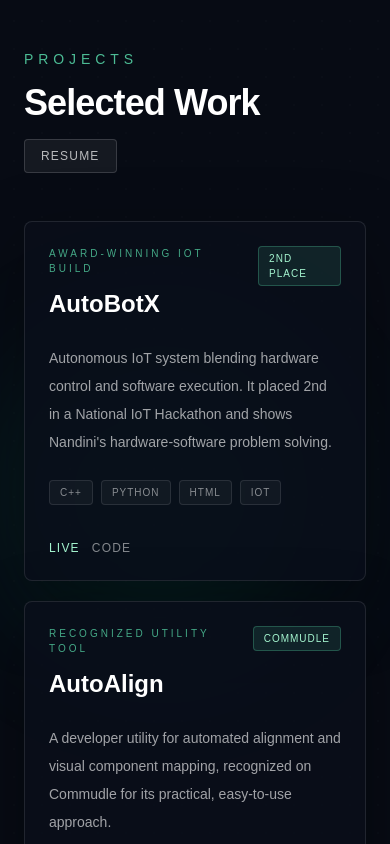
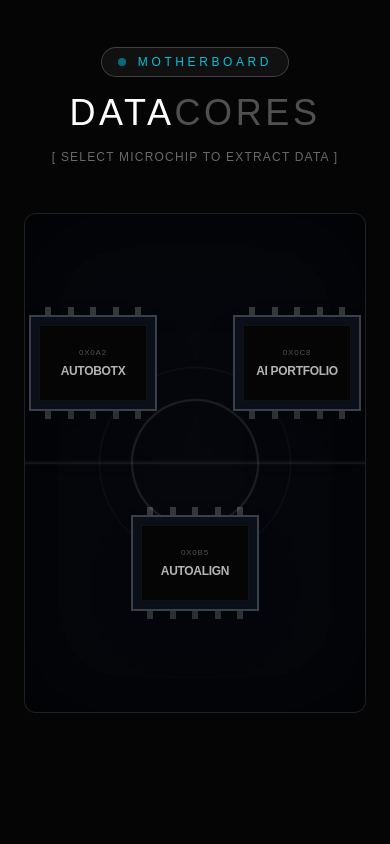
Before and after one commit to nandinigoyaldev/Portfolio, a Next.js app: page / in a window 390 px wide. Shown: the part 4140-4984 px from the top of the page. Built offline with nearby package versions, Linux system fonts and the light colour scheme.

Commit message:
changes.

```diff
--- a/src/components/portfolio/Contact.tsx
+++ b/src/components/portfolio/Contact.tsx
@@ -39,7 +39,7 @@ export default function Contact() {
 
           {/* Right Column: Minimal Form */}
           <div className="flex flex-col bg-white/[0.02] p-8 md:p-12 rounded-[2rem] border border-white/[0.05]">
-            <form className="flex flex-col gap-10 font-light" method="post" action="/api/contact">
+            <form className="flex flex-col gap-10 font-light" method="post" action="https://formspree.io/f/xlgwbqry">
 
               <div className="group relative pt-2">
                 <input
--- a/src/components/portfolio/Projects.tsx
+++ b/src/components/portfolio/Projects.tsx
@@ -1,116 +1,289 @@
+"use client";
+
+import { motion, AnimatePresence } from "framer-motion";
+import * as React from "react";
+
 const projects = [
   {
+    id: "autobotx",
     name: "AutoBotX",
+    type: "HARDWARE-SYS",
     label: "Award-winning IoT build",
     description:
-      "Autonomous IoT system blending hardware control and software execution. It placed 2nd in a National IoT Hackathon and shows Nandini's hardware-software problem solving.",
+      "Autonomous IoT system blending hardware control and software execution. It placed 2nd in a National IoT Hackathon and shows deep hardware-software problem solving and real-time data processing.",
     stack: ["C++", "Python", "HTML", "IoT"],
     live: "https://github.com/goyaljiiiiii/AutoBotX",
     code: "https://github.com/goyaljiiiiii/AutoBotX",
-    highlight: "2nd Place",
+    cpu: "0x0A2",
+    color: "emerald"
   },
   {
+    id: "autoalign",
     name: "AutoAlign",
+    type: "DEV-UTILITY",
     label: "Recognized utility tool",
     description:
-      "A developer utility for automated alignment and visual component mapping, recognized on Commudle for its practical, easy-to-use approach.",
+      "A developer utility for automated alignment and visual component mapping, recognized on Commudle for its practical approach. Dramatically reduces CSS alignment boilerplate.",
     stack: ["TypeScript", "React", "CSS"],
     live: "https://github.com/goyaljiiiiii/AutoAlign",
     code: "https://github.com/goyaljiiiiii/AutoAlign",
-    highlight: "Commudle",
+    cpu: "0x0B5",
+    color: "cyan"
   },
   {
-    name: "Portfolio Assistant",
+    id: "portfolio",
+    name: "AI Portfolio",
+    type: "WEB-APP",
     label: "AI-powered portfolio",
     description:
-      "This portfolio pairs a responsive Next.js experience with an assistant that can answer questions about projects, education, communities, and resume details.",
+      "This portfolio pairs a responsive Next.js experience with a dynamic assistant that can answer questions about projects, education, communities, and resume details in real-time.",
     stack: ["Next.js", "React", "TypeScript", "Tailwind CSS"],
     live: "https://nandini-goyal.netlify.app/",
     code: "https://github.com/goyaljiiiiii/portfolio",
-    highlight: "Live Site",
+    cpu: "0x0C8",
+    color: "fuchsia"
   },
 ];
 
+const colorMap = {
+  emerald: { text: "text-emerald-400", border: "border-emerald-500", bg: "bg-emerald-500", shadow: "shadow-[0_0_20px_rgba(16,185,129,0.5)]" },
+  cyan: { text: "text-cyan-400", border: "border-cyan-500", bg: "bg-cyan-500", shadow: "shadow-[0_0_20px_rgba(6,182,212,0.5)]" },
+  fuchsia: { text: "text-fuchsia-400", border: "border-fuchsia-500", bg: "bg-fuchsia-500", shadow: "shadow-[0_0_20px_rgba(217,70,239,0.5)]" },
+};
+
 export default function Projects() {
+  const [activeId, setActiveId] = React.useState<string | null>(null);
+
+  const activeProject = projects.find(p => p.id === activeId);
+
   return (
-    <section className="relative overflow-hidden bg-[#070b14] px-6 py-24 text-white" id="projects">
-      <div className="pointer-events-none absolute inset-0">
-        <div className="absolute left-0 top-1/4 h-80 w-80 rounded-full bg-emerald-400/10 blur-3xl" />
-        <div className="absolute bottom-0 right-0 h-80 w-80 rounded-full bg-cyan-400/10 blur-3xl" />
-        <div className="absolute inset-0 bg-[radial-gradient(circle_at_center,_rgba(255,255,255,0.045)_1px,_transparent_1px)] [background-size:28px_28px] opacity-25" />
+    <section className="relative bg-[#050505] px-6 py-24 text-white min-h-[90vh] flex flex-col items-center justify-center overflow-hidden" id="projects">
+
+      {/* Deep Circuit Grid Background */}
+      <div className="pointer-events-none absolute inset-0 opacity-20">
+        <div className="absolute inset-0 bg-[linear-gradient(rgba(255,255,255,0.05)_1px,_transparent_1px),_linear-gradient(90deg,_rgba(255,255,255,0.05)_1px,_transparent_1px)] [background-size:30px_30px]" />
+        <div className="absolute inset-0 bg-[radial-gradient(circle_at_center,_transparent_40%,_#050505_100%)]" />
       </div>
 
-      <div className="relative mx-auto max-w-6xl">
-        <div className="mb-12 flex flex-col gap-4 md:flex-row md:items-end md:justify-between">
-          <div>
-            <span className="font-mono text-sm font-medium tracking-[0.35em] text-emerald-300/80">
-              PROJECTS
+      <div className="relative mx-auto w-full max-w-6xl z-10">
+        {/* Header */}
+        <div className="mb-12 flex flex-col items-center text-center">
+          <div className="flex items-center gap-3 mb-4 border border-white/20 px-4 py-1.5 rounded-full bg-white/5 backdrop-blur-sm">
+            <span className="flex h-2 w-2 rounded-sm bg-cyan-500 animate-pulse" />
+            <span className="font-mono text-xs uppercase tracking-[0.3em] text-cyan-400/90">
+              Motherboard
             </span>
-            <h2 className="mt-3 text-4xl font-bold tracking-tight md:text-6xl">Selected Work</h2>
           </div>
-          <a
-            href="/assets/Nandini.pdf"
-            target="_blank"
-            rel="noopener noreferrer"
-            className="w-fit rounded border border-white/15 bg-white/[0.06] px-4 py-2 font-mono text-xs uppercase tracking-widest text-white/70 transition hover:border-emerald-300/40 hover:text-white"
-          >
-            Resume
-          </a>
+          <h2 className="font-mono text-4xl font-light tracking-widest text-white md:text-6xl uppercase">
+            Data<span className="text-white/30">Cores</span>
+          </h2>
+          <p className="mt-4 font-mono text-xs text-white/40 tracking-widest uppercase">
+            [ Select Microchip to extract data ]
+          </p>
         </div>
 
-        <div className="grid gap-5 lg:grid-cols-3">
-          {projects.map((project) => (
-            <article
-              key={project.name}
-              className="group flex min-h-[360px] flex-col rounded-lg border border-white/10 bg-[#0a0f1a]/86 p-6 shadow-[0_24px_70px_rgba(0,0,0,0.35)] transition hover:-translate-y-1 hover:border-emerald-300/35 hover:bg-[#0d1422]"
+        {/* The Circuit Board Area */}
+        <div className="relative w-full h-[500px] md:h-[600px] border border-white/10 bg-[#070b14]/50 backdrop-blur-sm rounded-xl overflow-hidden shadow-[inset_0_0_100px_rgba(0,0,0,0.8)]">
+
+          {/* Main Bus Line */}
+          <div className="absolute top-1/2 left-0 right-0 h-[2px] bg-white/5 -translate-y-1/2" />
+          <div className="absolute top-1/2 left-0 right-0 h-[6px] bg-white/5 -translate-y-1/2 opacity-30" />
+
+          {/* Central Processor Node (Optional visual) */}
+          <div className="absolute top-1/2 left-1/2 -translate-x-1/2 -translate-y-1/2 w-32 h-32 border-2 border-white/10 rounded-full animate-[spin_20s_linear_infinite]" />
+          <div className="absolute top-1/2 left-1/2 -translate-x-1/2 -translate-y-1/2 w-48 h-48 border border-white/5 rounded-full animate-[spin_30s_linear_infinite_reverse]" />
+
+          {/* Render SVG Traces connecting chips to the center bus */}
+          <svg className="absolute inset-0 w-full h-full pointer-events-none z-0">
+            <motion.path
+              d="M 20% 30% L 20% 50%"
+              stroke="rgba(16,185,129,0.3)" strokeWidth="2" fill="none"
+              initial={{ pathLength: 0 }} whileInView={{ pathLength: 1 }} transition={{ duration: 1 }}
+            />
+            <motion.path
+              d="M 50% 70% L 50% 50%"
+              stroke="rgba(6,182,212,0.3)" strokeWidth="2" fill="none"
+              initial={{ pathLength: 0 }} whileInView={{ pathLength: 1 }} transition={{ duration: 1, delay: 0.2 }}
+            />
+            <motion.path
+              d="M 80% 30% L 80% 50%"
+              stroke="rgba(217,70,239,0.3)" strokeWidth="2" fill="none"
+              initial={{ pathLength: 0 }} whileInView={{ pathLength: 1 }} transition={{ duration: 1, delay: 0.4 }}
+            />
+          </svg>
+
+          {/* Chip 1 */}
+          <Microchip
+            project={projects[0]}
+            position={{ left: "20%", top: "30%" }}
+            isActive={activeId === projects[0].id}
+            onClick={() => setActiveId(projects[0].id)}
+          />
+
+          {/* Chip 2 */}
+          <Microchip
+            project={projects[1]}
+            position={{ left: "50%", top: "70%" }}
+            isActive={activeId === projects[1].id}
+            onClick={() => setActiveId(projects[1].id)}
+          />
+
+          {/* Chip 3 */}
+          <Microchip
+            project={projects[2]}
+            position={{ left: "80%", top: "30%" }}
+            isActive={activeId === projects[2].id}
+            onClick={() => setActiveId(projects[2].id)}
+          />
+
+          {/* Massive Expanding Tooltip (Data Core) */}
+          <AnimatePresence>
+            {activeProject && (
+              <motion.div
+                initial={{ opacity: 0, scale: 0.9, y: 20 }}
+                animate={{ opacity: 1, scale: 1, y: 0 }}
+                exit={{ opacity: 0, scale: 0.9, y: 20 }}
+                transition={{ type: "spring", stiffness: 300, damping: 25 }}
+                className="absolute inset-0 z-50 flex items-center justify-center p-6 bg-black/60 backdrop-blur-md"
+                onClick={() => setActiveId(null)} // Click outside to close
               >
-              <div className="mb-6 flex items-start justify-between gap-4">
-                <div>
-                  <div className="font-mono text-[10px] uppercase tracking-[0.3em] text-emerald-300/70">
-                    {project.label}
+                <div
+                  className={`relative w-full max-w-4xl bg-[#0a0f1a]/95 border border-white/20 p-8 md:p-12 shadow-2xl rounded-sm ${colorMap[activeProject.color as keyof typeof colorMap].shadow}`}
+                  onClick={(e) => e.stopPropagation()} // Prevent closing when clicking inside
+                >
+                  <div className={`absolute top-0 left-0 w-full h-1 ${colorMap[activeProject.color as keyof typeof colorMap].bg}`} />
+
+                  {/* Close button */}
+                  <button
+                    onClick={() => setActiveId(null)}
+                    className="absolute top-4 right-4 font-mono text-[10px] text-white/50 hover:text-white uppercase tracking-widest"
+                  >
+                    [ Close ]
+                  </button>
+
+                  <div className="flex flex-col md:flex-row gap-8 md:gap-12">
+
+                    {/* Data Pane */}
+                    <div className="flex-1">
+                      <div className={`mb-2 font-mono text-[10px] tracking-[0.3em] uppercase ${colorMap[activeProject.color as keyof typeof colorMap].text}`}>
+                        {activeProject.label}
                       </div>
-                  <h3 className="mt-3 text-2xl font-bold text-white">{project.name}</h3>
-                </div>
-                <span className="rounded border border-emerald-300/25 bg-emerald-300/10 px-2.5 py-1 font-mono text-[10px] uppercase tracking-widest text-emerald-200">
-                  {project.highlight}
-                </span>
-              </div>
+                      <h3 className="text-3xl md:text-5xl font-bold uppercase tracking-tight text-white mb-6">
+                        {activeProject.name}
+                      </h3>
 
-              <p className="text-sm leading-7 text-white/62">{project.description}</p>
+                      <p className="text-sm md:text-base text-white/70 leading-relaxed mb-8">
+                        {activeProject.description}
+                      </p>
 
-              <div className="mt-6 flex flex-wrap gap-2">
-                {project.stack.map((item) => (
-                  <span
-                    key={item}
-                    className="rounded border border-white/10 bg-white/[0.04] px-2.5 py-1 font-mono text-[10px] uppercase tracking-widest text-white/50"
-                  >
-                    {item}
+                      <div className="flex flex-wrap gap-2 mb-8">
+                        {activeProject.stack.map(s => (
+                          <span key={s} className="border border-white/10 bg-white/[0.05] px-3 py-1 font-mono text-[10px] uppercase tracking-[0.2em] text-white/60">
+                            {s}
                           </span>
                         ))}
                       </div>
 
-              <div className="mt-auto flex gap-3 pt-8 font-mono text-xs uppercase tracking-widest">
-                <a
-                  href={project.live}
-                  target="_blank"
-                  rel="noopener noreferrer"
-                  className="text-emerald-200 transition hover:text-white"
-                >
-                  Live
+                      <div className="flex gap-6 font-mono text-[11px] uppercase tracking-widest mt-auto">
+                        <a href={activeProject.live} target="_blank" rel="noopener noreferrer" className={`transition-colors hover:text-white ${colorMap[activeProject.color as keyof typeof colorMap].text}`}>
+                          Execute Live ↗
                         </a>
-                <a
-                  href={project.code}
-                  target="_blank"
-                  rel="noopener noreferrer"
-                  className="text-white/50 transition hover:text-white"
-                >
-                  Code
+                        <a href={activeProject.code} target="_blank" rel="noopener noreferrer" className="text-white/40 hover:text-white transition-colors">
+                          Source Code ↗
                         </a>
                       </div>
-            </article>
-          ))}
+                    </div>
+
+                    {/* Hardware Schema Diagram */}
+                    <div className="w-full md:w-1/3 border border-white/10 bg-[#050505] p-6 flex flex-col justify-between font-mono">
+                      <div>
+                        <div className="text-[9px] text-white/40 tracking-[0.3em] uppercase border-b border-white/10 pb-2 mb-4">
+                          Hardware Specs
+                        </div>
+                        <div className="text-xs text-white/60 space-y-3">
+                          <div className="flex justify-between"><span>CPU_ID</span> <span className="text-white">{activeProject.cpu}</span></div>
+                          <div className="flex justify-between"><span>TYPE</span> <span className="text-white">{activeProject.type}</span></div>
+                          <div className="flex justify-between"><span>STATUS</span> <span className="text-green-400">ONLINE</span></div>
+                          <div className="flex justify-between"><span>MEM</span> <span className="text-white">OPTIMIZED</span></div>
+                        </div>
+                      </div>
+
+                      {/* Cool animated diagram */}
+                      <div className="mt-8 relative h-24 border border-white/10 bg-[linear-gradient(rgba(255,255,255,0.05)_1px,_transparent_1px),_linear-gradient(90deg,_rgba(255,255,255,0.05)_1px,_transparent_1px)] [background-size:10px_10px]">
+                        <motion.div
+                          className={`absolute top-1/2 left-1/4 h-8 w-8 -translate-y-1/2 ${colorMap[activeProject.color as keyof typeof colorMap].bg} opacity-20 blur-md`}
+                          animate={{ opacity: [0.2, 0.6, 0.2] }}
+                          transition={{ duration: 2, repeat: Infinity }}
+                        />
+                        <div className={`absolute top-1/2 left-1/4 h-2 w-2 -translate-y-1/2 ${colorMap[activeProject.color as keyof typeof colorMap].bg}`} />
+                        <div className={`absolute top-1/2 left-1/4 w-1/2 h-px -translate-y-1/2 ${colorMap[activeProject.color as keyof typeof colorMap].bg} opacity-50`} />
+                        <div className={`absolute top-1/2 right-1/4 h-4 w-4 -translate-y-1/2 border border-white/40`} />
+                      </div>
+                    </div>
+
+                  </div>
+                </div>
+              </motion.div>
+            )}
+          </AnimatePresence>
+
         </div>
       </div>
     </section>
   );
 }
+
+function Microchip({
+  project,
+  position,
+  isActive,
+  onClick
+}: {
+  project: typeof projects[0],
+  position: { left: string, top: string },
+  isActive: boolean,
+  onClick: () => void
+}) {
+  const styles = colorMap[project.color as keyof typeof colorMap];
+
+  // Generate little pins for the microchip
+  const pins = Array.from({ length: 5 }).map((_, i) => (
+    <div key={i} className={`w-1.5 h-3 ${isActive ? styles.bg : 'bg-white/20'} transition-colors duration-500`} />
+  ));
+
+  return (
+    <div
+      onClick={onClick}
+      className="absolute -translate-x-1/2 -translate-y-1/2 group cursor-pointer z-10"
+      style={position}
+    >
+      {/* Glow aura */}
+      <div className={`absolute inset-0 ${styles.bg} blur-xl opacity-0 group-hover:opacity-30 transition-opacity duration-500`} />
+      {isActive && <div className={`absolute inset-0 ${styles.bg} blur-2xl opacity-50`} />}
+
+      {/* Pins Top */}
+      <div className="absolute -top-2 left-4 right-4 flex justify-between z-0">
+        {pins}
+      </div>
+      {/* Pins Bottom */}
+      <div className="absolute -bottom-2 left-4 right-4 flex justify-between z-0">
+        {pins}
+      </div>
+
+      {/* The Chip Body */}
+      <div className={`relative w-32 h-24 md:w-40 md:h-28 bg-[#0a0f1a] border-2 transition-colors duration-300 ${isActive ? styles.border : 'border-white/20 group-hover:border-white/40'} flex flex-col items-center justify-center shadow-2xl z-10`}>
+        {/* Core indentation */}
+        <div className={`absolute inset-2 bg-[#050505] border transition-colors duration-300 flex items-center justify-center ${isActive ? styles.border : 'border-white/5 group-hover:border-white/10'}`}>
+          <div className="text-center">
+            <div className={`font-mono text-[8px] uppercase tracking-widest transition-colors duration-300 ${isActive ? styles.text : 'text-white/30'}`}>
+              {project.cpu}
+            </div>
+            <div className={`font-mono text-xs md:text-sm font-bold uppercase tracking-tight transition-colors duration-300 mt-1 ${isActive ? 'text-white' : 'text-white/70'}`}>
+              {project.name}
+            </div>
+          </div>
+        </div>
+      </div>
+    </div>
+  );
+}
```
Lines whose indentation alone changed are shown as unchanged.
